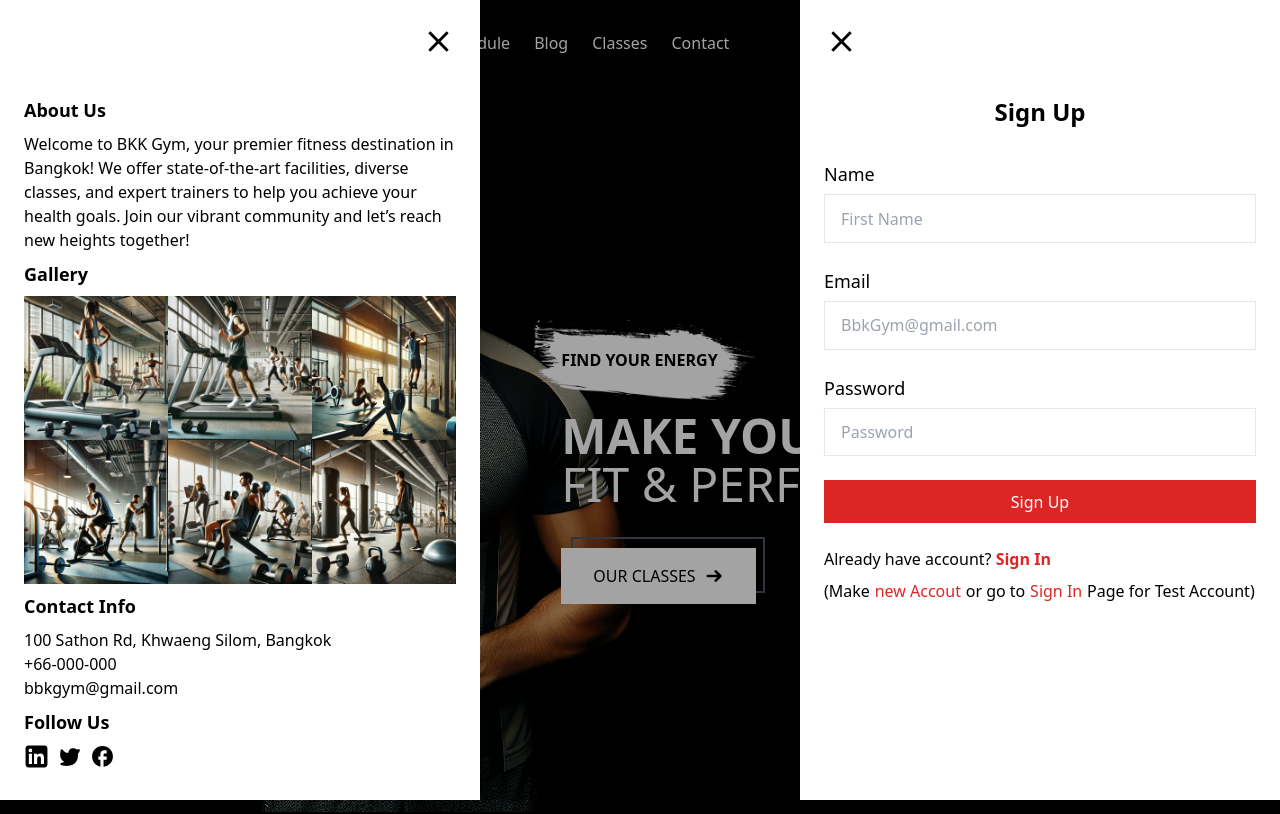
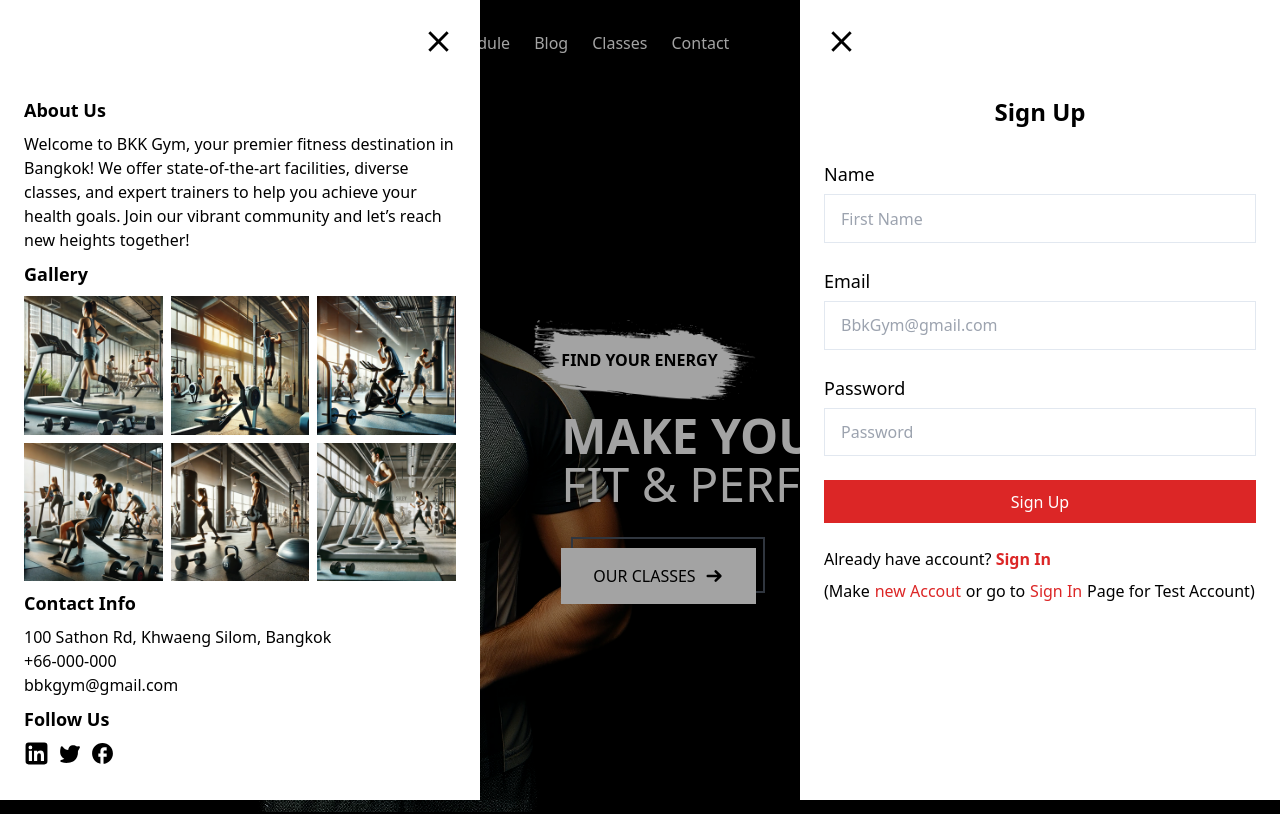
Before and after one commit to OnigiriKing/new-project, a React (Create React App) app: page / in a window 1280 px wide. Shown: the top 814 px of the page. Built offline with nearby package versions, Linux system fonts and the light colour scheme.

Commit message:
style update

```diff
--- a/src/components/infoComp/Info.jsx
+++ b/src/components/infoComp/Info.jsx
@@ -38,13 +38,13 @@ export default function Info() {
         </div>
         <div class="flex flex-col gap-[.5rem] mb-[.5rem]">
           <h3 class="font-bold text-lg">Gallery</h3>
-          <div class="grid-cols-3 grid">
+          <div class="grid-cols-3 grid gap-[.5rem]">
           <img src={infoImg1}></img>
-          <img src={infoImg2}></img>
           <img src={infoImg3}></img>
           <img src={infoImg4}></img>
           <img src={infoImg5}></img>
           <img src={infoImg6}></img>
+          <img src={infoImg2}></img>
           </div>
         </div>
         <div class="flex flex-col gap-[.5rem] mb-[.5rem]">
```
Also changed, not shown: src/dist/style.css.
